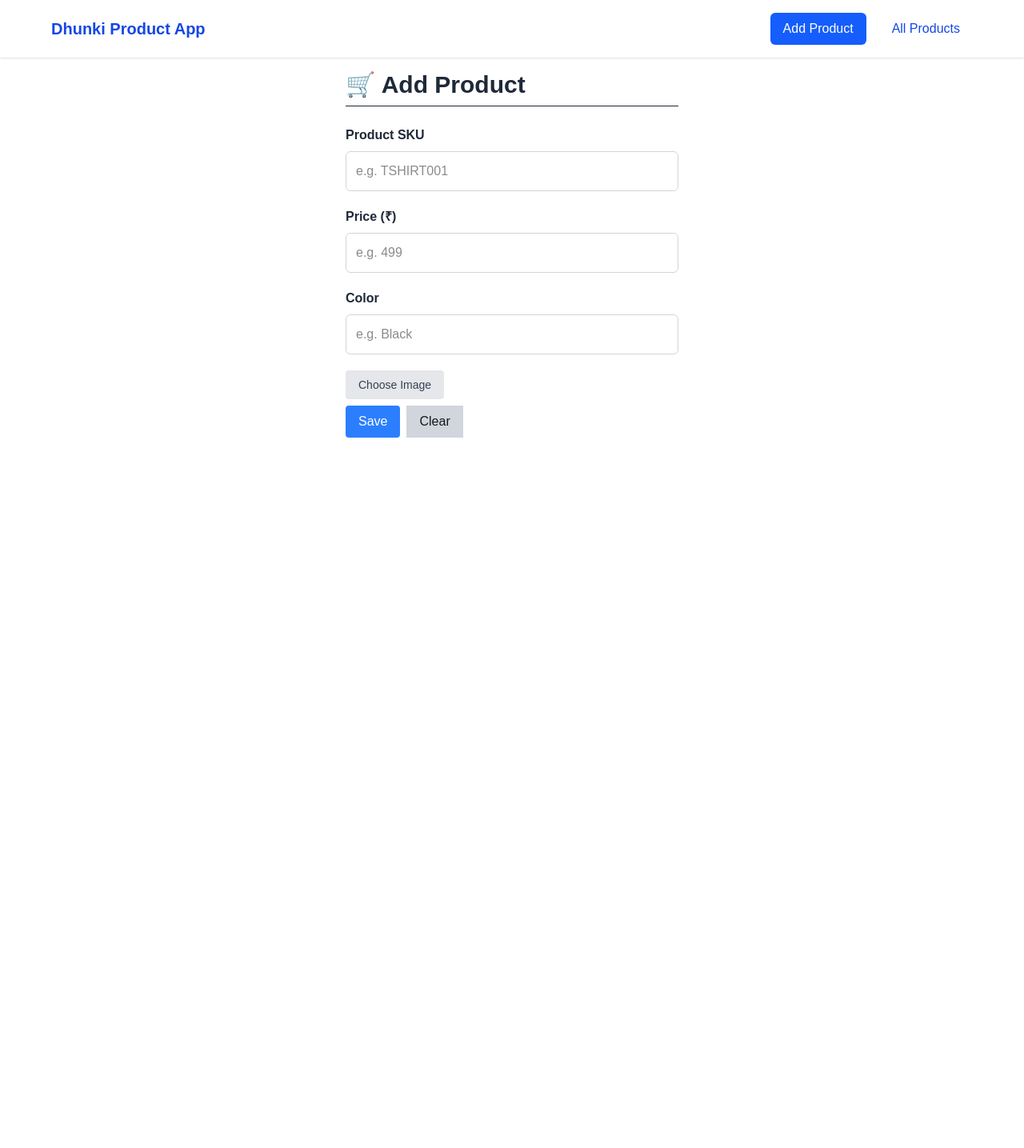
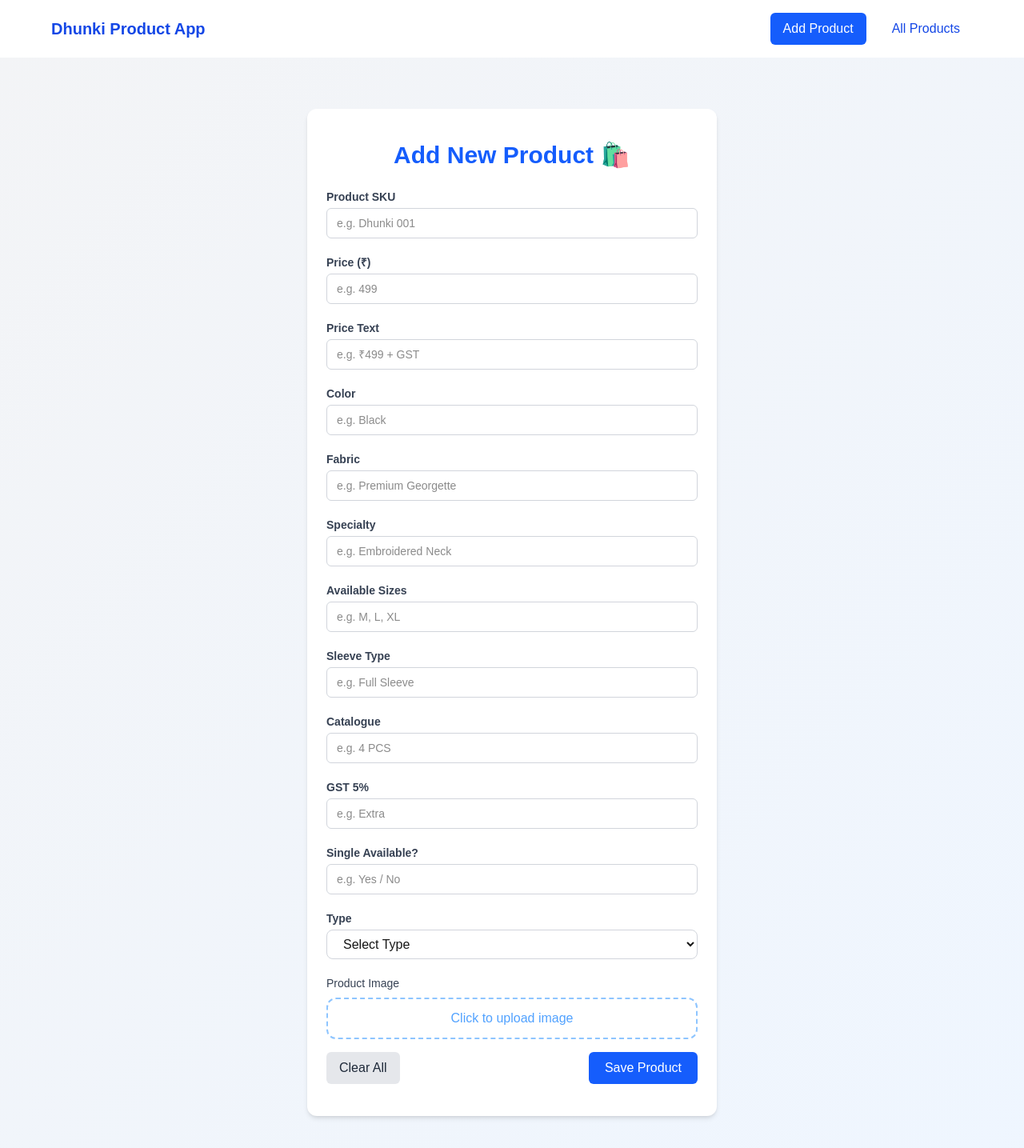
Before and after one commit to KapadiaShubham/nextjs-my-products-app, a Next.js app: page /add-product in a window 1280 px wide. Shown: the whole page at 80% size. Before the commit the page ends 800 px from the top, so only its background shows below. Built offline with nearby package versions, Linux system fonts and the light colour scheme.

Commit message:
little better and added all fields

```diff
--- a/app/add-product/page.jsx
+++ b/app/add-product/page.jsx
@@ -1,4 +1,3 @@
-// 5. app/add-product/page.jsx
 'use client';
 import { useState, useRef } from 'react';
 
@@ -6,10 +5,19 @@ export default function AddProduct() {
   const [sku, setSku] = useState('');
   const [price, setPrice] = useState('');
   const [color, setColor] = useState('');
+  const [fabric, setFabric] = useState('');
+  const [specialty, setSpecialty] = useState('');
+  const [priceStr, setPriceStr] = useState('');
+  const [sizes, setSizes] = useState('');
+  const [sleeveType, setSleeveType] = useState('');
+  const [catalogue, setCatalogue] = useState('');
+  const [gst5Percent, setGst5Percent] = useState('');
+  const [singleAvailable, setSingleAvailable] = useState('');
+  const [type, setType] = useState('');
+
   const [image, setImage] = useState(null);
   const [imagePreview, setImagePreview] = useState(null);
   const [success, setSuccess] = useState(false);
-
   const [saving, setSaving] = useState(false);
 
   const fileInputRef = useRef(null);
@@ -23,20 +31,18 @@ export default function AddProduct() {
   const removeImage = () => {
     setImage(null);
     setImagePreview(null);
-    if (fileInputRef.current) {
-      fileInputRef.current.value = '';
-    }
+    if (fileInputRef.current) fileInputRef.current.value = '';
   };
 
   const clearForm = () => {
     setSku('');
     setPrice('');
     setColor('');
-    removeImage(); // also resets file input
+    removeImage();
   };
 
   const handleSubmit = async () => {
-    setSaving(true); // 🔁 Start loading
+    setSaving(true);
 
     let imageUrl = '';
     if (image) {
@@ -59,138 +65,257 @@ export default function AddProduct() {
     await fetch('/api/products', {
       method: 'POST',
       headers: { 'Content-Type': 'application/json' },
-      body: JSON.stringify({ sku, price, color, imageUrl }),
+      body: JSON.stringify({
+        sku,
+        fabric,
+        color,
+        imageUrl,
+        specialty,
+        priceStr,
+        price: parseInt(price),
+        sizes,
+        sleeveType,
+        catalogue,
+        gst5Percent,
+        singleAvailable,
+        type,
+      }),
     });
 
-    setSaving(false); // ✅ Stop loading
+    setSaving(false);
     setSuccess(true);
     setTimeout(() => setSuccess(false), 3000);
-    removeImage(); // clears image + file input
+    clearForm();
   };
 
   return (
-    <div className='max-w-md mx-auto p-4'>
-      <h1 className="text-2xl md:text-3xl font-extrabold text-gray-800 mb-6 border-b pb-2">
-  🛒 Add Product
+    <div className='bg-gradient-to-br from-gray-100 to-blue-50 px-4 pt-16 pb-10 min-h-screen'>
+      {/* <div className='w-full max-w-xl mx-auto bg-white p-6 rounded-2xl shadow-2xl'> */}
+      <div className='bg-white px-4 py-6 sm:px-6 sm:py-10 max-w-lg mx-auto rounded-xl shadow-md'>
+        <h1 className='text-3xl font-bold text-blue-600 mb-6 text-center'>
+          Add New Product 🛍️
         </h1>
 
-
-
-      <div className='mb-5'>
-        <label
-          htmlFor='sku'
-          className='block text-base font-semibold text-gray-800 mb-2'
-        >
-          Product SKU
-        </label>
-        <input
+        <div className='space-y-5'>
+          <InputField
             id='sku'
-          type='text'
-          className='w-full border border-gray-300 p-3 rounded-md focus:outline-none focus:ring-2 focus:ring-blue-400'
+            label='Product SKU'
+            placeholder='e.g. Dhunki 001'
             value={sku}
             onChange={(e) => setSku(e.target.value)}
-          placeholder='e.g. TSHIRT001'
           />
+          <InputField
+            id='price'
+            type='number'
+            label='Price (₹)'
+            placeholder='e.g. 499'
+            value={price}
+            onChange={(e) => setPrice(e.target.value)}
+          />
+          <InputField
+            id='priceStr'
+            label='Price Text'
+            placeholder='e.g. ₹499 + GST'
+            value={priceStr}
+            onChange={(e) => setPriceStr(e.target.value)}
+          />
+          <InputField
+            id='color'
+            label='Color'
+            placeholder='e.g. Black'
+            value={color}
+            onChange={(e) => setColor(e.target.value)}
+          />
+          <InputField
+            id='fabric'
+            label='Fabric'
+            placeholder='e.g. Premium Georgette'
+            value={fabric}
+            onChange={(e) => setFabric(e.target.value)}
+          />
+          <InputField
+            id='specialty'
+            label='Specialty'
+            placeholder='e.g. Embroidered Neck'
+            value={specialty}
+            onChange={(e) => setSpecialty(e.target.value)}
+          />
+          <InputField
+            id='sizes'
+            label='Available Sizes'
+            placeholder='e.g. M, L, XL'
+            value={sizes}
+            onChange={(e) => setSizes(e.target.value)}
+          />
+          <InputField
+            id='sleeveType'
+            label='Sleeve Type'
+            placeholder='e.g. Full Sleeve'
+            value={sleeveType}
+            onChange={(e) => setSleeveType(e.target.value)}
+          />
+          <InputField
+            id='catalogue'
+            label='Catalogue'
+            placeholder='e.g. 4 PCS'
+            value={catalogue}
+            onChange={(e) => setCatalogue(e.target.value)}
+          />
+
+          <InputField
+            id='gst5Percent'
+            label='GST 5%'
+            placeholder='e.g. Extra'
+            value={gst5Percent}
+            onChange={(e) => setGst5Percent(e.target.value)}
+          />
+
+          <InputField
+            id='singleAvailable'
+            label='Single Available?'
+            placeholder='e.g. Yes / No'
+            value={singleAvailable}
+            onChange={(e) => setSingleAvailable(e.target.value)}
+          />
+
+          <div>
+            <label
+              htmlFor='type'
+              className='block text-sm font-semibold text-gray-700 mb-1'
+            >
+              Type
+            </label>
+            <select
+              id='type'
+              value={type}
+              onChange={(e) => setType(e.target.value)}
+              className='w-full border border-gray-300 px-4 py-2 rounded-lg focus:ring-2 focus:ring-blue-300 outline-none transition'
+            >
+              <option value=''>Select Type</option>
+              <option value='longDress'>Long Dress</option>
+              <option value='kurti'>Kurti</option>
+              <option value='gown'>Gown</option>
+              <option value='saree'>Saree</option>
+              {/* Add more types as needed */}
+            </select>
           </div>
 
-      <div className='mb-5'>
-        <label
-          htmlFor='price'
-          className='block text-base font-semibold text-gray-800 mb-2'
-        >
-          Price (₹)
-        </label>
-        <input
-          id='price'
-          type='number'
-          className='w-full border border-gray-300 p-3 rounded-md focus:outline-none focus:ring-2 focus:ring-blue-400'
-          value={price}
-          onChange={(e) => setPrice(e.target.value)}
-          placeholder='e.g. 499'
-        />
-      </div>
-
-      <div className='mb-5'>
-        <label
-          htmlFor='color'
-          className='block text-base font-semibold text-gray-800 mb-2'
-        >
-          Color
-        </label>
-        <input
-          id='color'
-          type='text'
-          className='w-full border border-gray-300 p-3 rounded-md focus:outline-none focus:ring-2 focus:ring-blue-400'
-          value={color}
-          onChange={(e) => setColor(e.target.value)}
-          placeholder='e.g. Black'
-        />
-      </div>
-
-      <div className='mb-2'>
-        <label className='inline-block bg-gray-200 px-4 py-2 cursor-pointer rounded text-sm text-gray-700 hover:bg-gray-300'>
-          Choose Image
-          <input
-            type='file'
-            onChange={handleImageChange}
-            ref={fileInputRef}
-            accept='image/*'
-            className='hidden'
-          />
+          {/* Image Upload */}
+          <div className='mb-4'>
+            <label className='block text-sm font-medium text-gray-700 mb-2'>
+              Product Image
             </label>
 
-        {image && (
-          <span className='ml-2 text-sm text-gray-600'>{image.name}</span>
-        )}
-
-        {imagePreview && (
+            {/* Only clickable when imagePreview is null */}
+            <div
+              onClick={() => {
+                if (!imagePreview) fileInputRef.current?.click();
+              }}
+              className={`w-full border-2 border-dashed p-3 rounded-lg rounded-xl text-center flex items-center justify-center transition ${
+                imagePreview
+                  ? 'border-gray-300 bg-gray-100 cursor-default h-48'
+                  : 'border-blue-300 hover:bg-blue-50 cursor-pointer hover:border-blue-400'
+              }`}
+            >
+              {imagePreview ? (
                 <img
                   src={imagePreview}
                   alt='Preview'
-            className='w-24 h-24 object-cover mt-2'
+                  className='h-full max-w-[60%] object-contain rounded-md shadow-sm'
                 />
+              ) : (
+                <span className='text-blue-400 font-medium'>
+                  Click to upload image
+                </span>
               )}
+              <input
+                ref={fileInputRef}
+                type='file'
+                accept='image/*'
+                onChange={(e) => {
+                  const file = e.target.files[0];
+                  if (file) {
+                    setImage(file);
+                    setImagePreview(URL.createObjectURL(file));
+                  }
+                }}
+                className='hidden'
+              />
+            </div>
 
             {image && (
               <button
                 onClick={removeImage}
-            className='mt-2 inline-flex items-center gap-1 px-3 py-1 text-red-600 bg-red-100 hover:bg-red-200 border border-red-300 rounded-md transition'
+                className='mt-3 inline-block px-4 py-1.5 text-sm font-medium text-red-600 bg-red-50 cursor-pointer hover:bg-red-100 border border-red-200 rounded-md transition'
               >
-            ❌ Remove Image
+                Remove Image
               </button>
             )}
           </div>
 
-      <div className='flex gap-2'>
+          {/* Buttons */}
+          <div className='flex gap-3 justify-between'>
+            <button
+              onClick={clearForm}
+              className='bg-gray-200 hover:bg-gray-300 text-gray-800 px-4 py-2 rounded-md transition'
+            >
+              Clear All
+            </button>
+
             <button
               onClick={handleSubmit}
               disabled={saving}
-          className={`px-4 py-2 rounded text-white transition-colors ${
+              className={`flex items-center gap-2 px-5 py-2 rounded-md transition text-white ${
                 saving
                   ? 'bg-gray-400 cursor-not-allowed'
-              : 'bg-blue-500 hover:bg-blue-600'
+                  : 'bg-blue-600 hover:bg-blue-700'
               }`}
             >
               {saving ? (
                 <>
-              <span className='animate-spin mr-2'>⏳</span>
-              Saving...
+                  <span className='animate-spin'>🔄</span> Saving...
                 </>
               ) : (
-            'Save'
+                'Save Product'
               )}
-        </button>
-
-        <button className='bg-gray-300 px-4 py-2' onClick={clearForm}>
-          Clear
             </button>
           </div>
 
           {success && (
-        <div className='mt-4 p-3 rounded-md bg-green-100 border border-green-300 text-green-800 font-medium flex items-center gap-2 transition-opacity animate-fade-in'>
+            <div className='mt-4 p-3 rounded-md bg-green-100 border border-green-300 text-green-800 font-semibold text-center animate-fade-in'>
               ✅ Product added successfully!
             </div>
           )}
         </div>
+      </div>
+    </div>
   );
 }
+
+function InputField({
+  id,
+  label,
+  type = 'text',
+  value,
+  onChange,
+  placeholder,
+}) {
+  return (
+    <div>
+      <label
+        htmlFor={id}
+        className='block text-sm font-semibold text-gray-700 mb-1'
+      >
+        {label}
+      </label>
+      <input
+        id={id}
+        type={type}
+        className='w-full border border-gray-300 px-3 py-2 text-sm rounded-md focus:ring-2 focus:ring-blue-300 outline-none transition'
+        value={value}
+        onChange={onChange}
+        placeholder={placeholder}
+      />
+    </div>
+  );
+}
--- a/app/components/Navbar.jsx
+++ b/app/components/Navbar.jsx
@@ -13,7 +13,7 @@ export default function Navbar() {
     }`;
 
   return (
-    <nav className="bg-white shadow p-4 sticky top-0 z-50">
+    <nav className="bg-white shadow p-4 z-50">
       <div className="max-w-6xl mx-auto flex flex-col md:flex-row items-center justify-between gap-2">
         <Link href="/" className="text-xl font-bold text-blue-700">
           Dhunki Product App
--- a/models/Product.js
+++ b/models/Product.js
@@ -15,6 +15,7 @@ const ProductSchema = new mongoose.Schema(
     catalogue: String,
     gst5Percent: String,
     singleAvailable: String,
+    type: String,
     deleteRequest: {
       type: Boolean,
       default: false,
```
Also changed, not shown: app/all-products/page.jsx (+7 -7 lines). Lines whose indentation alone changed are shown as unchanged.
